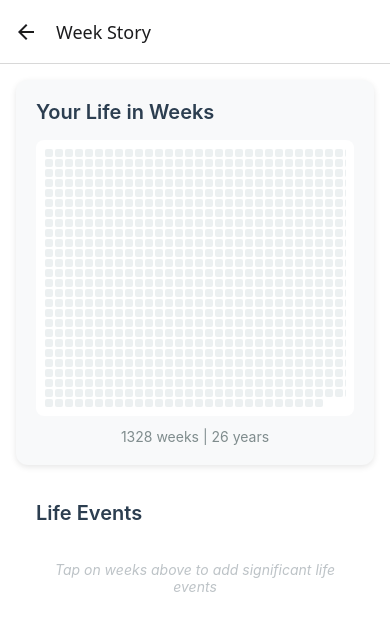
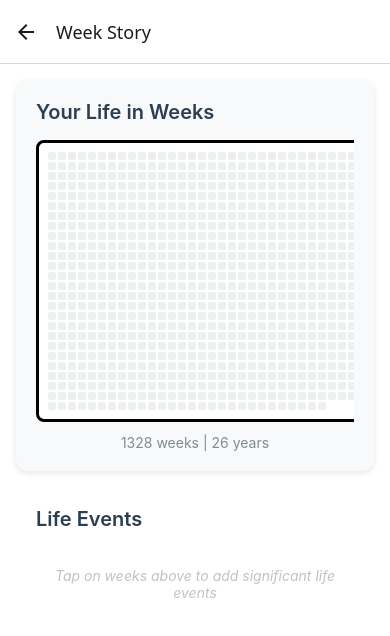
Before and after one commit to Programmer-Develops/WeekStory, a React Native app: screen / in a window 390 px wide. Both pictures are taken after a click on the button "GENERATE MY TIMELINE". Shown: the top 636 px of the page. Built offline with nearby package versions, Linux system fonts and the light colour scheme.

Commit message:
week grid scrollable

```diff
--- a/components/WeekGrid.js
+++ b/components/WeekGrid.js
@@ -1,5 +1,5 @@
 import React from 'react';
-import { View, TouchableOpacity, FlatList, StyleSheet } from 'react-native';
+import { View, TouchableOpacity, FlatList, StyleSheet, ScrollView } from 'react-native';
 
 export default function WeekGrid({
   totalWeeks,
@@ -9,6 +9,7 @@ export default function WeekGrid({
   const weeks = Array.from({ length: totalWeeks }, (_, i) => i + 1);
 
   return (
+    <ScrollView horizontal showsHorizontalScrollIndicator={false}>
       <View style={styles.grid}>
         <FlatList
           data={weeks}
@@ -27,12 +28,14 @@ export default function WeekGrid({
           contentContainerStyle={styles.gridContent}
         />
       </View>
+    </ScrollView>
   );
 }
 
 const styles = StyleSheet.create({
   grid: {
     backgroundColor: '#fff',
+    border: "solid",
     borderRadius: 8,
     padding: 8,
   },
@@ -49,6 +52,6 @@ const styles = StyleSheet.create({
     backgroundColor: '#ecf0f1',
   },
   markedWeek: {
-    backgroundColor: '#e74c3c', // Vibrant red for marked weeks
+    backgroundColor: '#e74c3c', // Vibrant red
   },
 });
```
Lines whose indentation alone changed are shown as unchanged.
